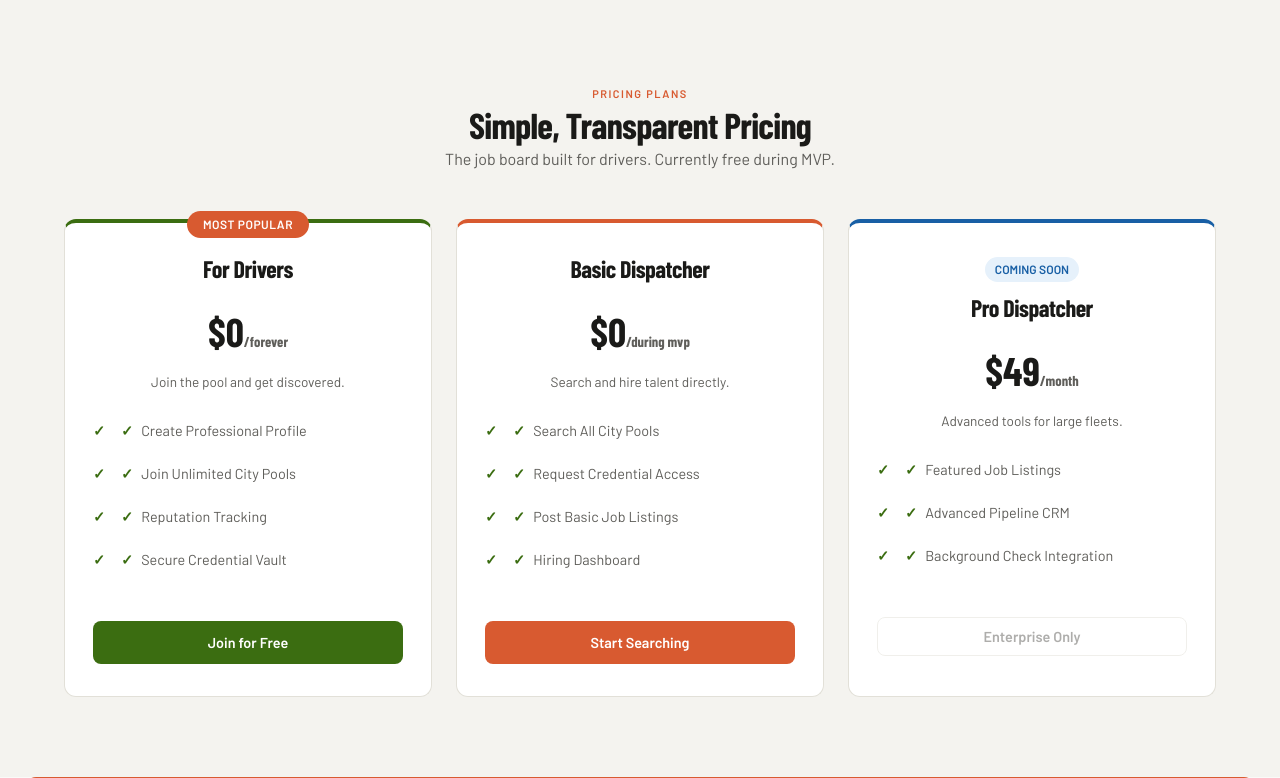
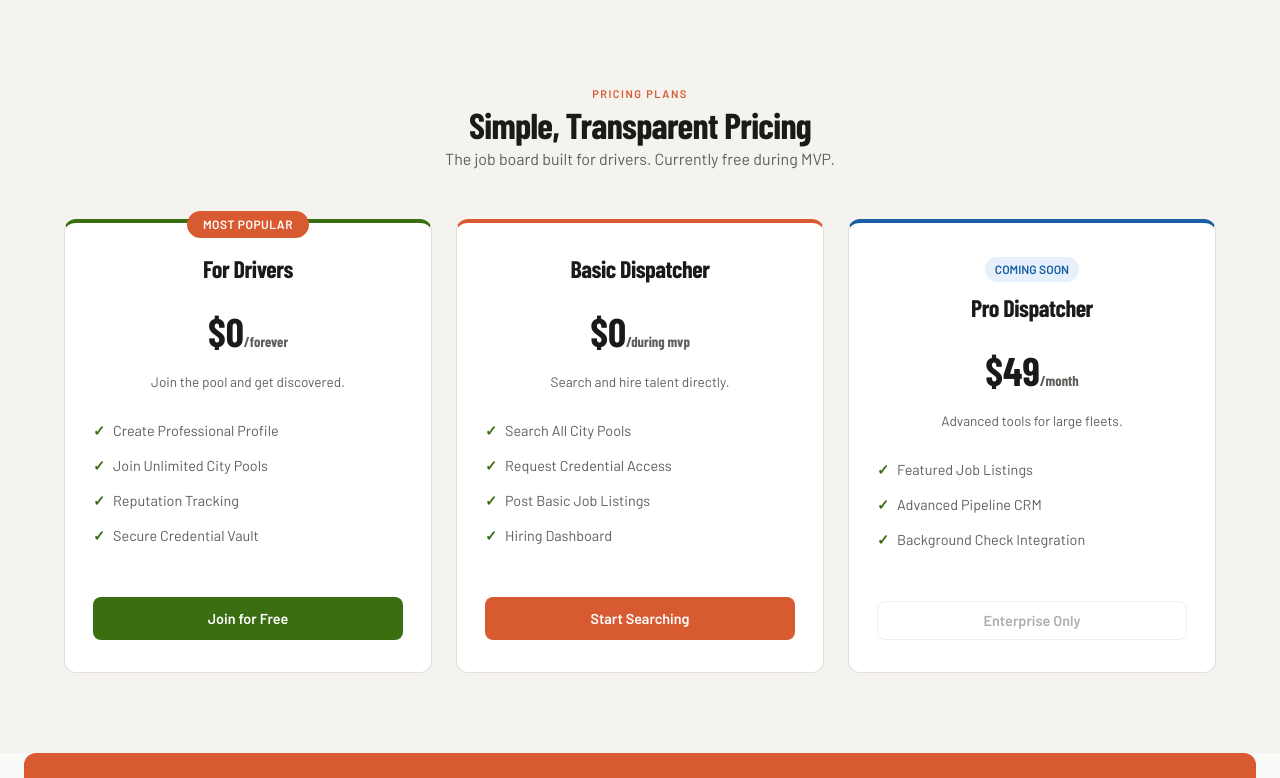
Before and after one commit to chrispeer69/truckjobs, a Django app: page / in a window 1280 px wide. Shown: the part 1710-2488 px from the top of the page. Run offline with Django 4.2, Linux system fonts and the light colour scheme; some web fonts are replaced.

Commit message:
Fix double checkmarks in pricing section

```diff
--- a/templates/home.html
+++ b/templates/home.html
@@ -120,14 +120,10 @@
                 <div class="price">$0<span class="price-period">/forever</span></div>
                 <p class="text-sm text-muted">Join the pool and get discovered.</p>
                 <ul>
-                    <li style="list-style: none; margin: 8px 0; display: flex; align-items: center; gap: 8px;"><span
-                            style="color: var(--green); font-weight: bold;">✓</span> Create Professional Profile</li>
-                    <li style="list-style: none; margin: 8px 0; display: flex; align-items: center; gap: 8px;"><span
-                            style="color: var(--green); font-weight: bold;">✓</span> Join Unlimited City Pools</li>
-                    <li style="list-style: none; margin: 8px 0; display: flex; align-items: center; gap: 8px;"><span
-                            style="color: var(--green); font-weight: bold;">✓</span> Reputation Tracking</li>
-                    <li style="list-style: none; margin: 8px 0; display: flex; align-items: center; gap: 8px;"><span
-                            style="color: var(--green); font-weight: bold;">✓</span> Secure Credential Vault</li>
+                    <li>Create Professional Profile</li>
+                    <li>Join Unlimited City Pools</li>
+                    <li>Reputation Tracking</li>
+                    <li>Secure Credential Vault</li>
                 </ul>
                 <a href="{% url 'core:register_driver' %}" class="btn btn-green btn-block mt-24">Join for Free</a>
             </div>
@@ -138,14 +134,10 @@
                 <div class="price">$0<span class="price-period">/during mvp</span></div>
                 <p class="text-sm text-muted">Search and hire talent directly.</p>
                 <ul>
-                    <li style="list-style: none; margin: 8px 0; display: flex; align-items: center; gap: 8px;"><span
-                            style="color: var(--green); font-weight: bold;">✓</span> Search All City Pools</li>
-                    <li style="list-style: none; margin: 8px 0; display: flex; align-items: center; gap: 8px;"><span
-                            style="color: var(--green); font-weight: bold;">✓</span> Request Credential Access</li>
-                    <li style="list-style: none; margin: 8px 0; display: flex; align-items: center; gap: 8px;"><span
-                            style="color: var(--green); font-weight: bold;">✓</span> Post Basic Job Listings</li>
-                    <li style="list-style: none; margin: 8px 0; display: flex; align-items: center; gap: 8px;"><span
-                            style="color: var(--green); font-weight: bold;">✓</span> Hiring Dashboard</li>
+                    <li>Search All City Pools</li>
+                    <li>Request Credential Access</li>
+                    <li>Post Basic Job Listings</li>
+                    <li>Hiring Dashboard</li>
                 </ul>
                 <a href="{% url 'core:register_company' %}" class="btn btn-primary btn-block mt-24">Start Searching</a>
             </div>
@@ -157,12 +149,9 @@
                 <div class="price">$49<span class="price-period">/month</span></div>
                 <p class="text-sm text-muted">Advanced tools for large fleets.</p>
                 <ul>
-                    <li style="list-style: none; margin: 8px 0; display: flex; align-items: center; gap: 8px;"><span
-                            style="color: var(--green); font-weight: bold;">✓</span> Featured Job Listings</li>
-                    <li style="list-style: none; margin: 8px 0; display: flex; align-items: center; gap: 8px;"><span
-                            style="color: var(--green); font-weight: bold;">✓</span> Advanced Pipeline CRM</li>
-                    <li style="list-style: none; margin: 8px 0; display: flex; align-items: center; gap: 8px;"><span
-                            style="color: var(--green); font-weight: bold;">✓</span> Background Check Integration</li>
+                    <li>Featured Job Listings</li>
+                    <li>Advanced Pipeline CRM</li>
+                    <li>Background Check Integration</li>
                 </ul>
                 <button class="btn btn-ghost btn-block mt-24 disabled" disabled
                     style="opacity: 0.5; cursor: not-allowed;">Enterprise Only</button>
```
